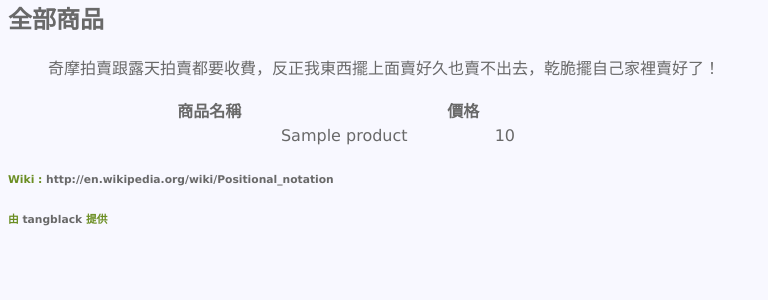
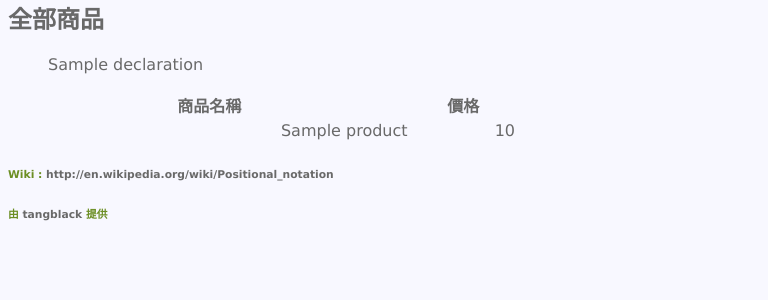
Before and after one commit to tangblack/gae_tangkblack, a Python web app: template src/template/store/store.html in a window 1280 px wide. Shown: the part 20-320 px from the top of the page, without its empty margins (0-768 px from the left). Run offline with Jinja, Linux system fonts and the light colour scheme; the template is opened without the code that fills it: most values are stand-ins (such as "Sample title", 1, 10 or a date in 2020).

Commit message:
Add declaration.

```diff
--- a/src/model/store.py
+++ b/src/model/store.py
@@ -3,6 +3,7 @@ from google.appengine.ext import db
 class Store(db.Model):
     name = db.StringProperty(required=True)
     description = db.StringProperty(required=True, default='')
+    declaration = db.TextProperty(required=True, default=db.Text(''))
 
 
 class Product(db.Model):
--- a/src/store.py
+++ b/src/store.py
@@ -97,7 +97,8 @@ class AdminInitStorePage(webapp.RequestHandler):
         if store is None:
             store = Store(key_name=STORE_KEY,
                                 name='My Store',
-                                description='This is my store')
+                                description='This is my store',
+                                declaration='Write your declaration')
             store.put()
             memcache.delete(STORE_KEY)
             memcache.set(STORE_KEY, store)
@@ -117,7 +118,7 @@ class AdminEditStorePage(webapp.RequestHandler):
     def post(self):
         name = self.request.get('name')
         description = self.request.get('description')
-        self.response.out.write(name)
+        declaration = cgi.escape(self.request.get('declaration'))
 
         store = get_store()
         if store is None:
@@ -125,6 +126,7 @@ class AdminEditStorePage(webapp.RequestHandler):
         else:
             store.name = name
             store.description = description
+            store.declaration = declaration
             store.put()
             memcache.delete(STORE_KEY)
             memcache.set(STORE_KEY, store)
--- a/src/template/store/admin.html
+++ b/src/template/store/admin.html
@@ -3,7 +3,7 @@
 {% block content %}
 <h2>管理員介面</h2>
 <h3>賣場</h3>
-{% if store %}<p><a href="/store/admin/edit_store">修改賣場內容</a>{% else %}<a href="/store/admin/init_store">開啟</a></p>{% endif %}
+<p>{% if store %}<a href="/store/admin/edit_store">修改賣場內容</a>{% else %}<a href="/store/admin/init_store">開啟</a>{% endif %}</p>
 <h3>商品</h3>
 <p><a href="/store/admin/product?action=create">新增商品</a></p>
 {% if products %}
@@ -30,6 +30,6 @@
 		</tfoot>
 	</table>
 {% else %}
-還沒有商品
+<p>還沒有商品</p>
 {% endif %}
 {% endblock %}
--- a/src/template/store/edit_store.html
+++ b/src/template/store/edit_store.html
@@ -11,6 +11,10 @@
 			<label>敘述：</label>
 			<input type="text" name="description" size="40" {% if store %} value="{{store.description}}"{% endif %}>
 		</p>
+		<p>
+			<label>公告：</label>
+			<textarea name="declaration" rows="10" cols="30">{% if store %}{{store.declaration}}{% endif %}</textarea>
+		</p>
 		<p><input class="button" type="submit" value="儲存"></p>
 	</fieldset>
 </form>
--- a/src/template/store/product.html
+++ b/src/template/store/product.html
@@ -1,6 +1,10 @@
 {% extends 'layout.html'%}
 
 {% block content %}
+<blockquote>
+	<p>{{store.declaration}}</p>
+</blockquote>
+
 <h2>{{product.name}}</h2>
 <p>售價：<strong>{{product.price}}元</strong> <a href="/store/product/{{product.key}}/buy">我要購買</a></p>
 <p>{{product.content}}</p>
--- a/src/template/store/store.html
+++ b/src/template/store/store.html
@@ -3,7 +3,7 @@
 {% block content %}
 <h2>全部商品</h2>
 <blockquote>
-	<p>奇摩拍賣跟露天拍賣都要收費，反正我東西擺上面賣好久也賣不出去，乾脆擺自己家裡賣好了！</p>
+	<p>{{store.declaration}}</p>
 </blockquote>
 {% if products %}
 	<table width="510">
@@ -27,6 +27,6 @@
 		</tfoot>
 	</table>
 {% else %}
-還沒有商品
+<p>還沒有商品</p>
 {% endif %}
 {% endblock %}
```
Also changed, not shown: 1 other file. Lines whose indentation alone changed are shown as unchanged.
